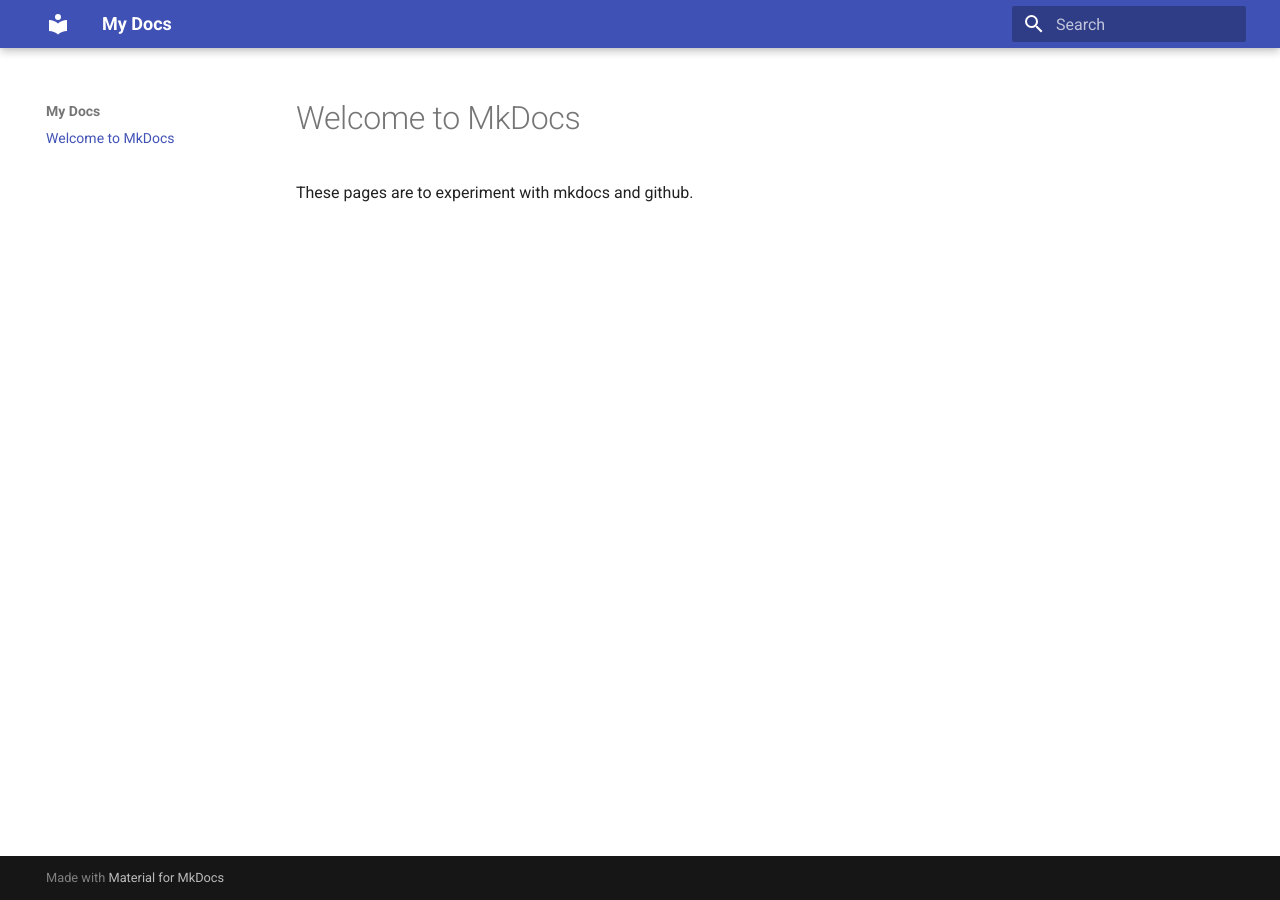
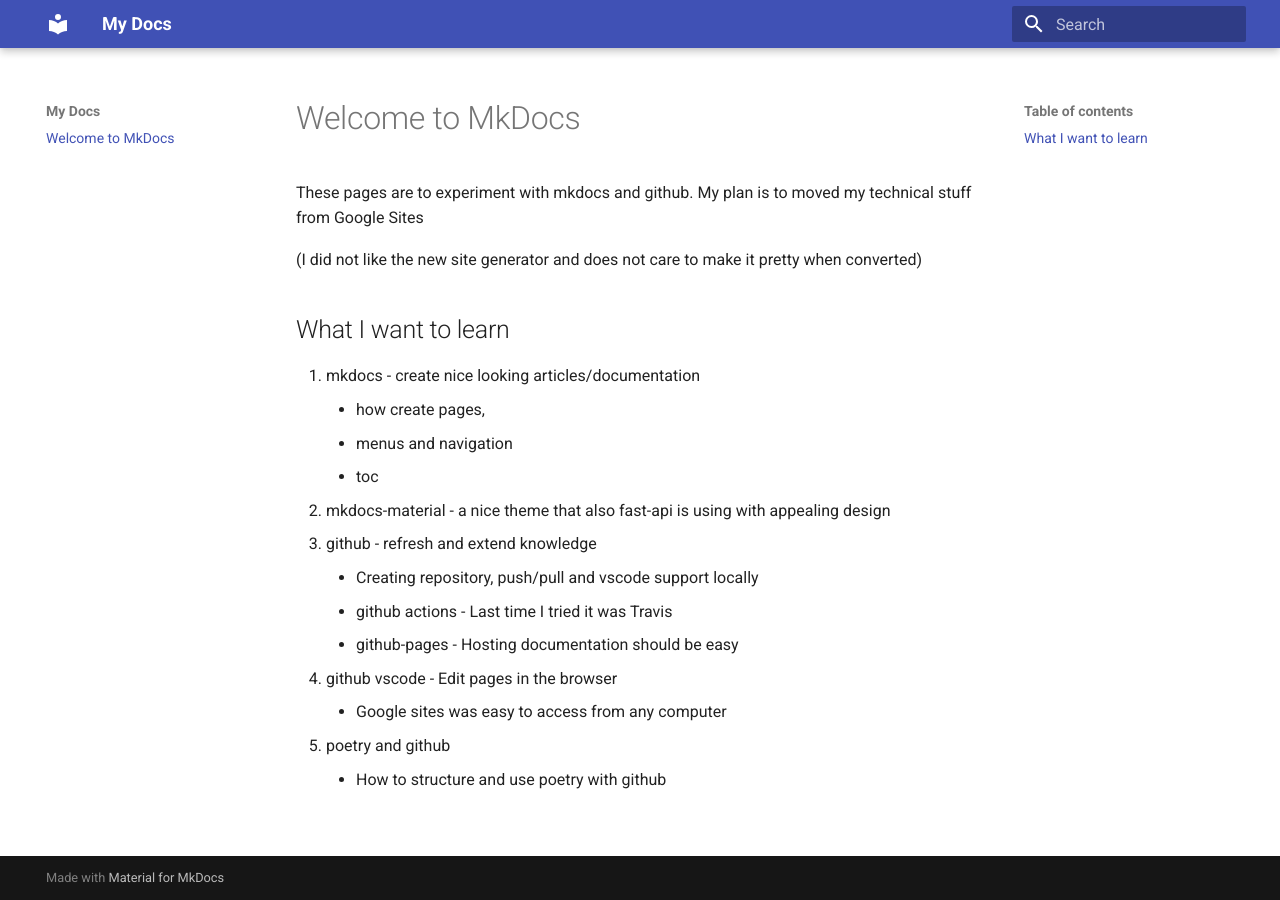
Before and after one commit to knuthp/mkdocs-experiement, an MkDocs documentation site: the page built from docs/index.md, in a window 1280 px wide. Built offline with MkDocs 1.6.1 and Material for MkDocs 9.7.7, drawn with Linux system fonts in a browser that asks for light colours.

Commit message:
Added what I want to learn

```diff
--- a/docs/index.md
+++ b/docs/index.md
@@ -1,3 +1,20 @@
 # Welcome to MkDocs
 
-These pages are to experiment with mkdocs and github.
+These pages are to experiment with mkdocs and github. My plan is to moved my technical stuff from Google Sites
+
+(I did not like the new site generator and does not care to make it pretty when converted)
+
+## What I want to learn
+1. mkdocs - create nice looking articles/documentation
+    * how create pages,
+    * menus and navigation
+    * toc
+1. mkdocs-material - a nice theme that also fast-api is using with appealing design
+1. github - refresh and extend knowledge
+    * Creating repository, push/pull and vscode support locally
+    * github actions - Last time I tried it was Travis
+    * github-pages - Hosting documentation should be easy
+1. github vscode - Edit pages in the browser
+    * Google sites was easy to access from any computer
+1. poetry and github
+    * How to structure and use poetry with github
```
